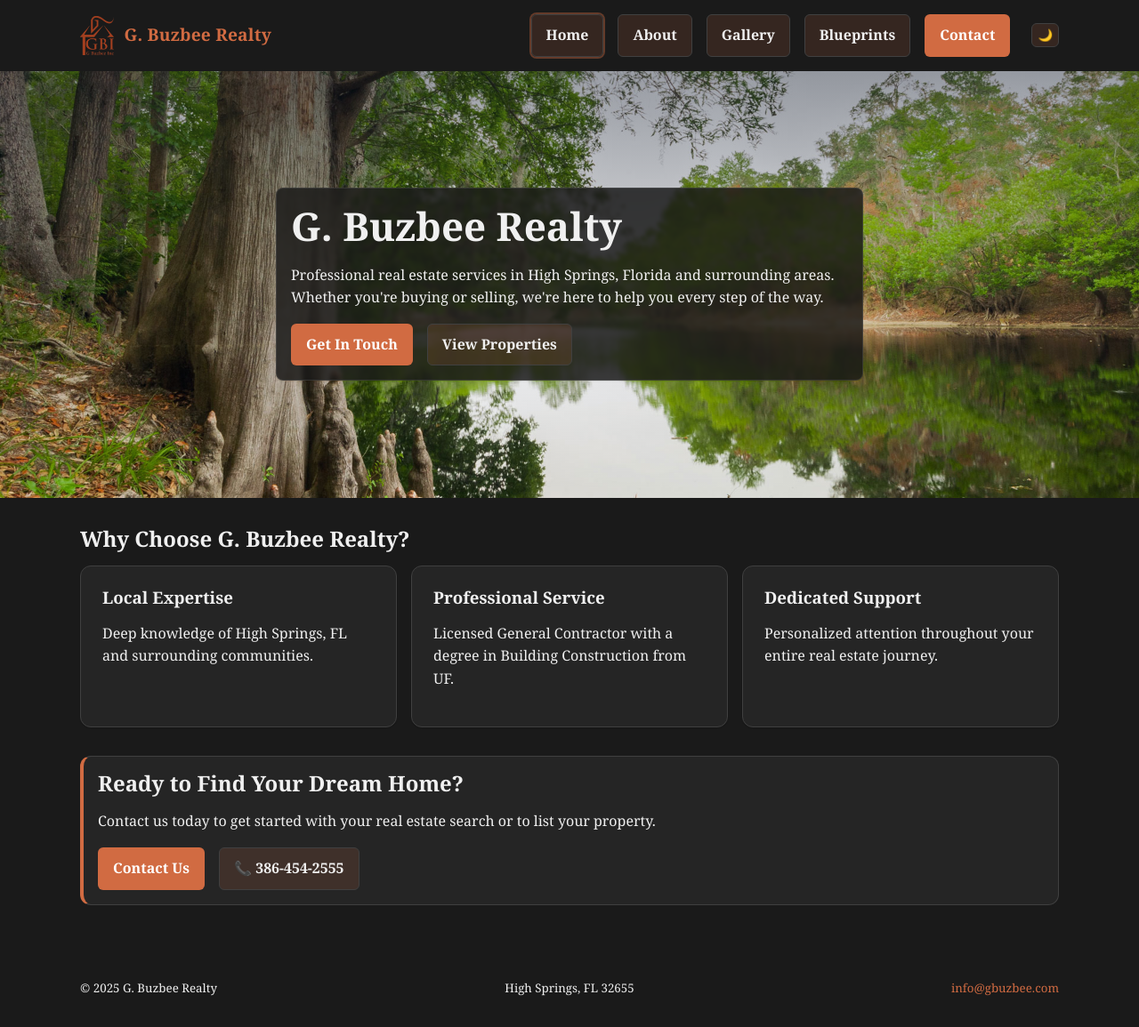
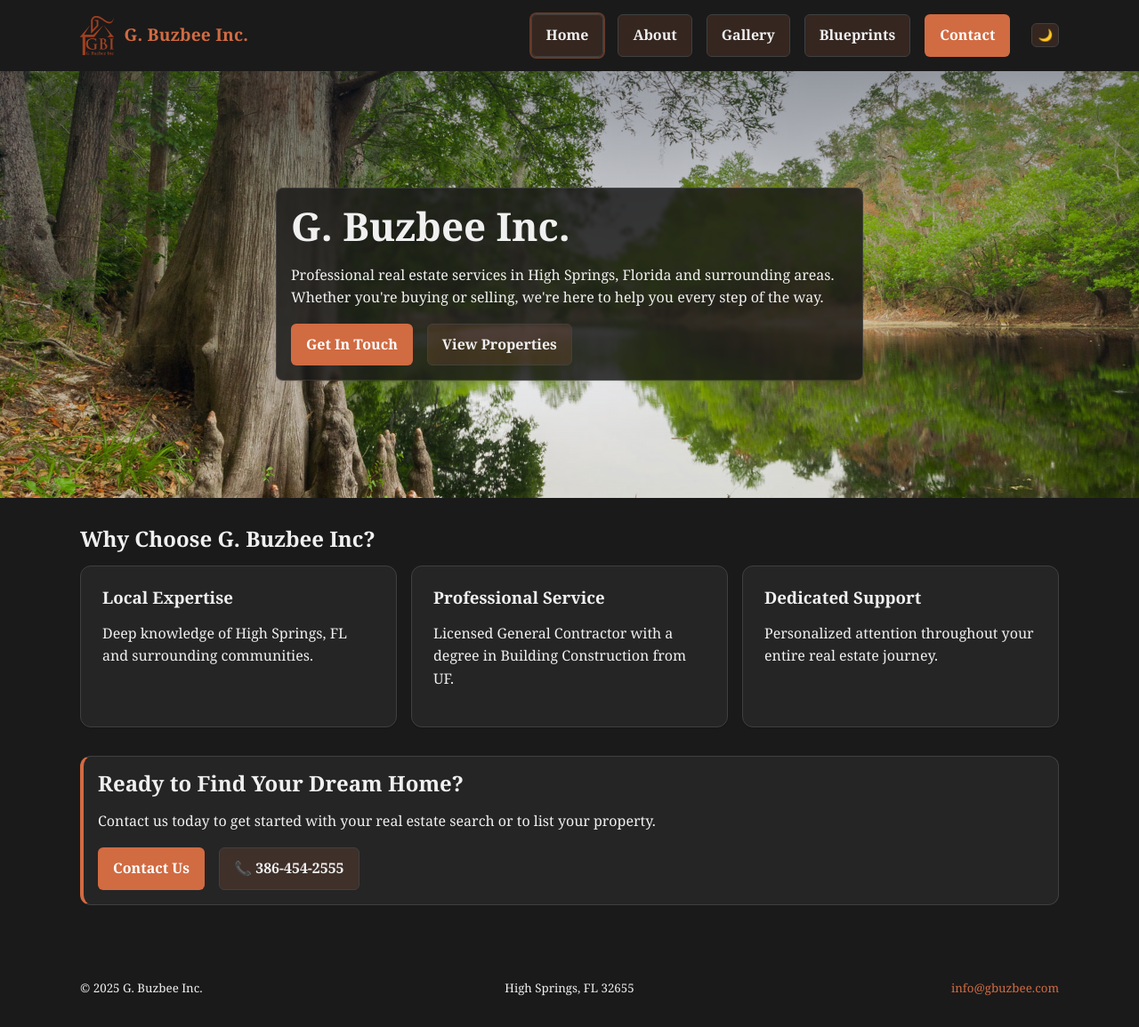
Before and after one commit to wearypenguin/gbuzbeerealty, a plain HTML site: page index.html in a window 1280 px wide. Shown: the whole page at 89% size. Drawn offline with Linux system fonts and the light colour scheme.

Commit message:
Inc not realty

```diff
--- a/index.html
+++ b/index.html
@@ -3,8 +3,8 @@
 <head>
   <meta charset="utf-8" />
   <meta name="viewport" content="width=device-width, initial-scale=1" />
-  <title>G. Buzbee Realty - High Springs, FL Real Estate</title>
-  <meta name="description" content="G. Buzbee Realty offers professional real estate services in High Springs, Florida and surrounding areas." />
+  <title>G. Buzbee Inc. - High Springs, FL Real Estate</title>
+  <meta name="description" content="G. Buzbee Inc. offers professional real estate services in High Springs, Florida and surrounding areas." />
   <link rel="icon" href="images/GBI-favicon.png" type="image/png" />
   <link rel="stylesheet" href="css/core.css" />
   <link rel="stylesheet" href="css/themes/buzbee.css" />
@@ -66,8 +66,8 @@
 
   <header class="container nav">
     <a href="./index.html" class="brand">
-      <img src="images/Pantone-Orange-GBI-Logo-Clear.png" alt="G. Buzbee Realty logo" />
-      <strong style="color: var(--color-brand); font-size: 1.2em;">G. Buzbee Realty</strong>
+      <img src="images/Pantone-Orange-GBI-Logo-Clear.png" alt="G. Buzbee Inc. logo" />
+      <strong style="color: var(--color-brand); font-size: 1.2em;">G. Buzbee Inc.</strong>
     </a>
     <nav id="primary-nav" class="primary-nav cluster" aria-label="Primary">
       <a href="./index.html" class="button secondary" aria-current="page">Home</a>
@@ -89,7 +89,7 @@
       </div>
       <div class="container hero-inner">
         <div class="hero-panel stack">
-          <h1 class="hero-title">G. Buzbee Realty</h1>
+          <h1 class="hero-title">G. Buzbee Inc.</h1>
           <p class="hero-sub">Professional real estate services in High Springs, Florida and surrounding areas. Whether you're buying or selling, we're here to help you every step of the way.</p>
           <div class="cluster mt-2">
             <a href="./contact.html" class="button">Get In Touch</a>
@@ -125,7 +125,7 @@
 
     <section class="section">
       <div class="container stack">
-        <h2>Why Choose G. Buzbee Realty?</h2>
+        <h2>Why Choose G. Buzbee Inc?</h2>
         <div class="grid">
           <div class="card stack">
             <h3>Local Expertise</h3>
@@ -160,7 +160,7 @@
   <footer class="section">
     <div class="container footer-grid">
       <div class="footer-left">
-        <small>© <span id="year"></span> G. Buzbee Realty</small>
+        <small>© <span id="year"></span> G. Buzbee Inc.</small>
       </div>
       <div class="footer-center">
         <small>High Springs, FL 32655</small>
```
Also changed, not shown: about.html (+5 -5 lines), blueprints.html (+6 -6 lines), contact.html (+7 -7 lines), gallery.html (+4 -4 lines), properties/sample-property.html (+5 -5 lines).
